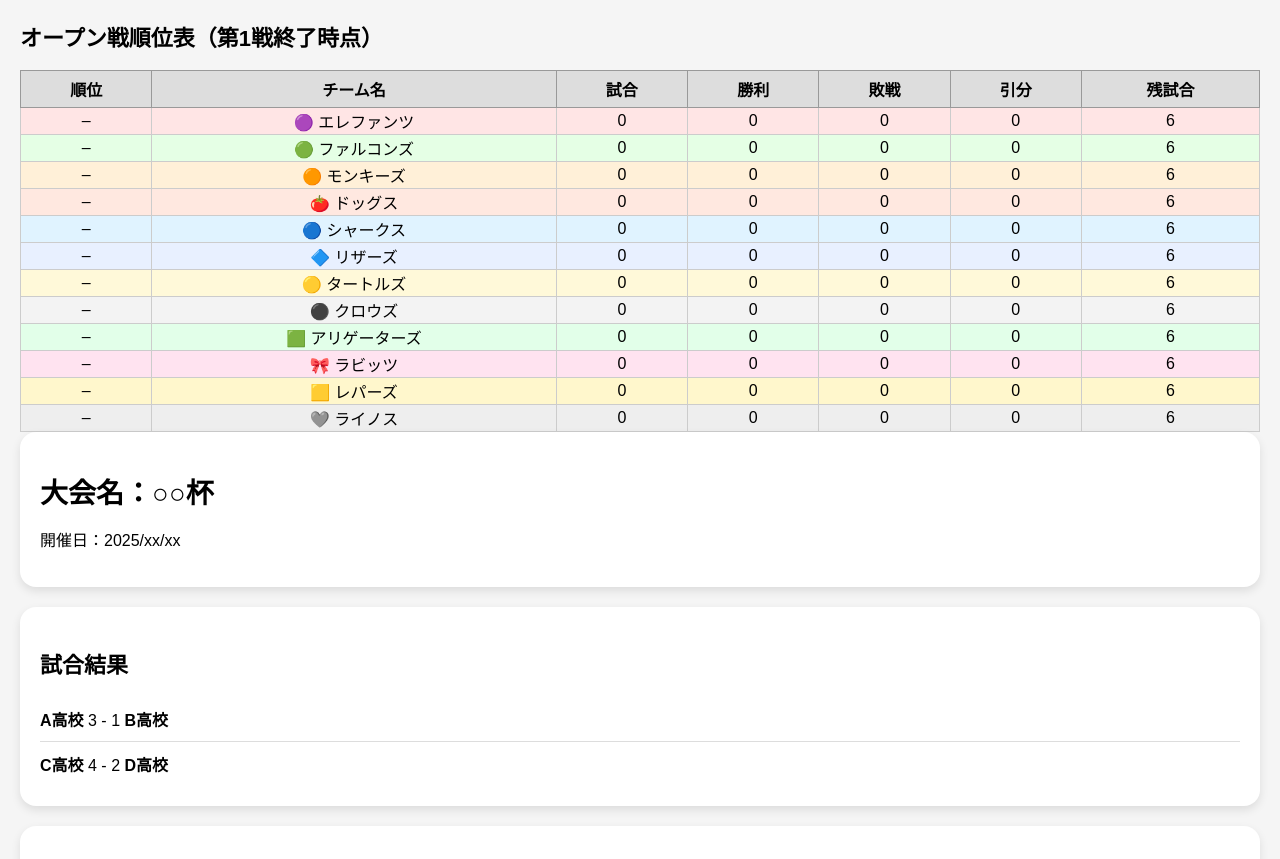
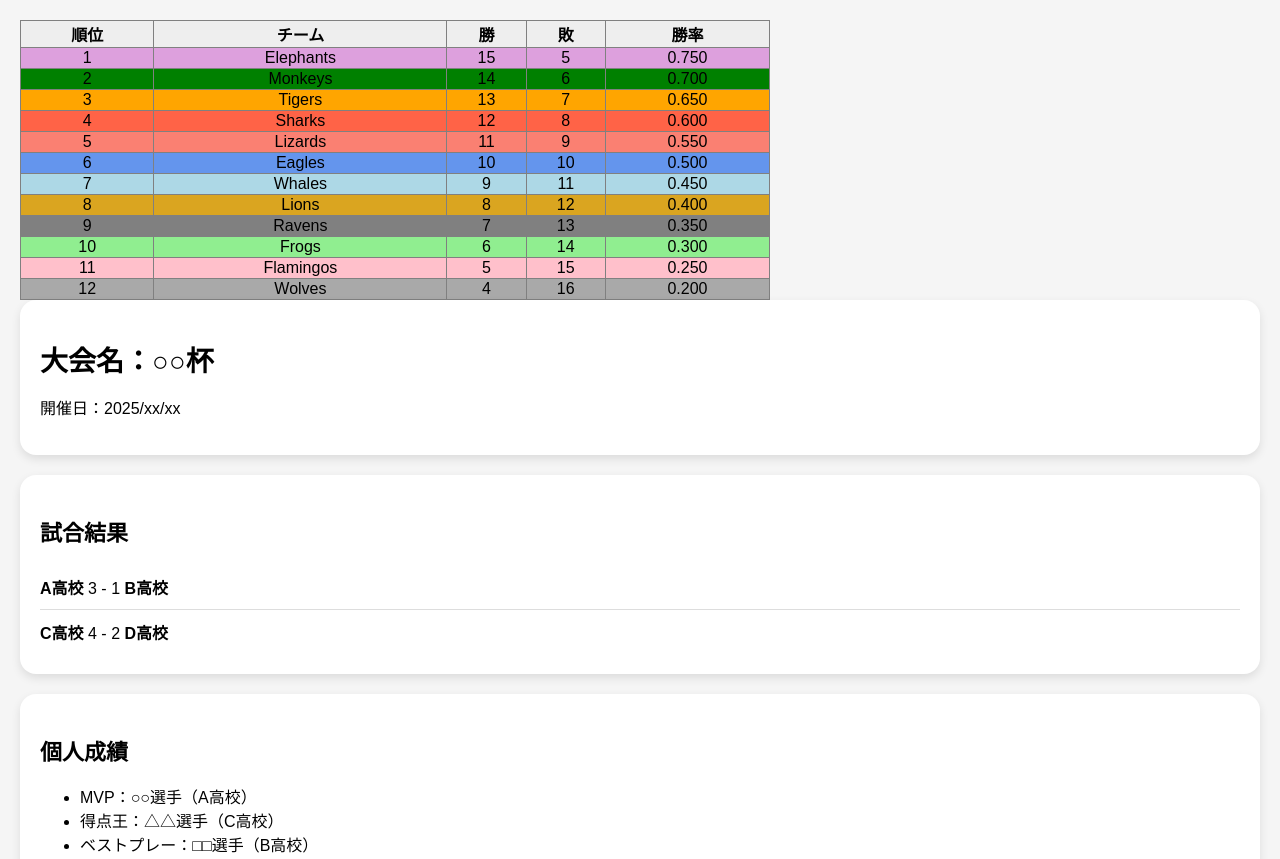
Before and after one commit to 153rd-dya/Dynamite_League_Result, a plain HTML site: page index.html in a window 1280 px wide. Shown: the top 859 px of the page. Drawn offline with Linux system fonts and the light colour scheme.

Commit message:
Update index.html

```diff
--- a/index.html
+++ b/index.html
@@ -1,140 +1,80 @@
-<h2>オープン戦順位表（第1戦終了時点）</h2>
+<table id="ranking" border="1" style="border-collapse: collapse; width: 750px; text-align:center;">
+  <thead>
+    <tr style="background:#eee;">
+      <th onclick="sortTable(0)">順位</th>
+      <th onclick="sortTable(1)">チーム</th>
+      <th onclick="sortTable(2)">勝</th>
+      <th onclick="sortTable(3)">敗</th>
+      <th onclick="sortTable(4)">勝率</th>
+    </tr>
+  </thead>
 
-<div style="overflow-x:auto;">
-<table style="border-collapse:collapse; width:100%; min-width:600px; text-align:center;">
-  <tr style="background-color:#ddd;">
-    <th style="padding:6px; border:1px solid #999;">順位</th>
-    <th style="padding:6px; border:1px solid #999;">チーム名</th>
-    <th style="padding:6px; border:1px solid #999;">試合</th>
-    <th style="padding:6px; border:1px solid #999;">勝利</th>
-    <th style="padding:6px; border:1px solid #999;">敗戦</th>
-    <th style="padding:6px; border:1px solid #999;">引分</th>
-    <th style="padding:6px; border:1px solid #999;">残試合</th>
-  </tr>
+  <tbody>
+    <tr style="background-color: plum;"><td>1</td><td>Elephants</td><td>15</td><td>5</td><td>0.750</td></tr>
+    <tr style="background-color: green;"><td>2</td><td>Monkeys</td><td>14</td><td>6</td><td>0.700</td></tr>
+    <tr style="background-color: orange;"><td>3</td><td>Tigers</td><td>13</td><td>7</td><td>0.650</td></tr>
 
-  <tr style="background-color:#ffe5e5;">
-    <td style="border:1px solid #ccc;">–</td>
-    <td style="border:1px solid #ccc;">🟣 エレファンツ</td>
-    <td style="border:1px solid #ccc;">0</td>
-    <td style="border:1px solid #ccc;">0</td>
-    <td style="border:1px solid #ccc;">0</td>
-    <td style="border:1px solid #ccc;">0</td>
-    <td style="border:1px solid #ccc;">6</td>
-  </tr>
+    <!-- Sharks と Lizards の色をしっかり差別化 -->
+    <tr style="background-color: tomato;"><td>4</td><td>Sharks</td><td>12</td><td>8</td><td>0.600</td></tr>
+    <tr style="background-color: salmon;"><td>5</td><td>Lizards</td><td>11</td><td>9</td><td>0.550</td></tr>
 
-  <tr style="background-color:#e5ffe5;">
-    <td style="border:1px solid #ccc;">–</td>
-    <td style="border:1px solid #ccc;">🟢 ファルコンズ</td>
-    <td style="border:1px solid #ccc;">0</td>
-    <td style="border:1px solid #ccc;">0</td>
-    <td style="border:1px solid #ccc;">0</td>
-    <td style="border:1px solid #ccc;">0</td>
-    <td style="border:1px solid #ccc;">6</td>
-  </tr>
+    <tr style="background-color: cornflowerblue;"><td>6</td><td>Eagles</td><td>10</td><td>10</td><td>0.500</td></tr>
+    <tr style="background-color: lightblue;"><td>7</td><td>Whales</td><td>9</td><td>11</td><td>0.450</td></tr>
+    <tr style="background-color: goldenrod;"><td>8</td><td>Lions</td><td>8</td><td>12</td><td>0.400</td></tr>
+    <tr style="background-color: gray;"><td>9</td><td>Ravens</td><td>7</td><td>13</td><td>0.350</td></tr>
+    <tr style="background-color: lightgreen;"><td>10</td><td>Frogs</td><td>6</td><td>14</td><td>0.300</td></tr>
+    <tr style="background-color: pink;"><td>11</td><td>Flamingos</td><td>5</td><td>15</td><td>0.250</td></tr>
+    <tr style="background-color: darkgray;"><td>12</td><td>Wolves</td><td>4</td><td>16</td><td>0.200</td></tr>
+  </tbody>
+</table>
 
-  <tr style="background-color:#fff0d8;">
-    <td style="border:1px solid #ccc;">–</td>
-    <td style="border:1px solid #ccc;">🟠 モンキーズ</td>
-    <td style="border:1px solid #ccc;">0</td>
-    <td style="border:1px solid #ccc;">0</td>
-    <td style="border:1px solid #ccc;">0</td>
-    <td style="border:1px solid #ccc;">0</td>
-    <td style="border:1px solid #ccc;">6</td>
-  </tr>
+<script>
+function sortTable(n) {
+  const table = document.getElementById("ranking");
+  let switching = true;
+  let dir = "asc";
 
-  <tr style="background-color:#ffe8e0;">
-    <td style="border:1px solid #ccc;">–</td>
-    <td style="border:1px solid #ccc;">🍅 ドッグス</td>
-    <td style="border:1px solid #ccc;">0</td>
-    <td style="border:1px solid #ccc;">0</td>
-    <td style="border:1px solid #ccc;">0</td>
-    <td style="border:1px solid #ccc;">0</td>
-    <td style="border:1px solid #ccc;">6</td>
-  </tr>
+  while (switching) {
+    switching = false;
+    const rows = table.rows;
 
-  <tr style="background-color:#e0f3ff;">
-    <td style="border:1px solid #ccc;">–</td>
-    <td style="border:1px solid #ccc;">🔵 シャークス</td>
-    <td style="border:1px solid #ccc;">0</td>
-    <td style="border:1px solid #ccc;">0</td>
-    <td style="border:1px solid #ccc;">0</td>
-    <td style="border:1px solid #ccc;">0</td>
-    <td style="border:1px solid #ccc;">6</td>
-  </tr>
+    for (let i = 1; i < rows.length - 1; i++) {
+      let shouldSwitch = false;
 
-  <tr style="background-color:#e8f0ff;">
-    <td style="border:1px solid #ccc;">–</td>
-    <td style="border:1px solid #ccc;">🔷 リザーズ</td>
-    <td style="border:1px solid #ccc;">0</td>
-    <td style="border:1px solid #ccc;">0</td>
-    <td style="border:1px solid #ccc;">0</td>
-    <td style="border:1px solid #ccc;">0</td>
-    <td style="border:1px solid #ccc;">6</td>
-  </tr>
+      const x = rows[i].getElementsByTagName("TD")[n];
+      const y = rows[i + 1].getElementsByTagName("TD")[n];
 
-  <tr style="background-color:#fff9d9;">
-    <td style="border:1px solid #ccc;">–</td>
-    <td style="border:1px solid #ccc;">🟡 タートルズ</td>
-    <td style="border:1px solid #ccc;">0</td>
-    <td style="border:1px solid #ccc;">0</td>
-    <td style="border:1px solid #ccc;">0</td>
-    <td style="border:1px solid #ccc;">0</td>
-    <td style="border:1px solid #ccc;">6</td>
-  </tr>
+      let xVal = x.innerText.trim();
+      let yVal = y.innerText.trim();
 
-  <tr style="background-color:#f3f3f3;">
-    <td style="border:1px solid #ccc;">–</td>
-    <td style="border:1px solid #ccc;">⚫ クロウズ</td>
-    <td style="border:1px solid #ccc;">0</td>
-    <td style="border:1px solid #ccc;">0</td>
-    <td style="border:1px solid #ccc;">0</td>
-    <td style="border:1px solid #ccc;">0</td>
-    <td style="border:1px solid #ccc;">6</td>
-  </tr>
+      // 数字は数値比較
+      if (!isNaN(xVal) && !isNaN(yVal)) {
+        xVal = Number(xVal);
+        yVal = Number(yVal);
+      }
 
-  <tr style="background-color:#e2ffe9;">
-    <td style="border:1px solid #ccc;">–</td>
-    <td style="border:1px solid #ccc;">🟩 アリゲーターズ</td>
-    <td style="border:1px solid #ccc;">0</td>
-    <td style="border:1px solid #ccc;">0</td>
-    <td style="border:1px solid #ccc;">0</td>
-    <td style="border:1px solid #ccc;">0</td>
-    <td style="border:1px solid #ccc;">6</td>
-  </tr>
+      if (dir === "asc" && xVal > yVal) {
+        shouldSwitch = true;
+        break;
+      }
+      if (dir === "desc" && xVal < yVal) {
+        shouldSwitch = true;
+        break;
+      }
+    }
 
-  <tr style="background-color:#ffe3f0;">
-    <td style="border:1px solid #ccc;">–</td>
-    <td style="border:1px solid #ccc;">🎀 ラビッツ</td>
-    <td style="border:1px solid #ccc;">0</td>
-    <td style="border:1px solid #ccc;">0</td>
-    <td style="border:1px solid #ccc;">0</td>
-    <td style="border:1px solid #ccc;">0</td>
-    <td style="border:1px solid #ccc;">6</td>
-  </tr>
-
-  <tr style="background-color:#fff7cc;">
-    <td style="border:1px solid #ccc;">–</td>
-    <td style="border:1px solid #ccc;">🟨 レパーズ</td>
-    <td style="border:1px solid #ccc;">0</td>
-    <td style="border:1px solid #ccc;">0</td>
-    <td style="border:1px solid #ccc;">0</td>
-    <td style="border:1px solid #ccc;">0</td>
-    <td style="border:1px solid #ccc;">6</td>
-  </tr>
-
-  <tr style="background-color:#eeeeee;">
-    <td style="border:1px solid #ccc;">–</td>
-    <td style="border:1px solid #ccc;">🩶 ライノス</td>
-    <td style="border:1px solid #ccc;">0</td>
-    <td style="border:1px solid #ccc;">0</td>
-    <td style="border:1px solid #ccc;">0</td>
-    <td style="border:1px solid #ccc;">0</td>
-    <td style="border:1px solid #ccc;">6</td>
-  </tr>
-</table>
-</div>
-
-
+    if (shouldSwitch) {
+      rows[i].parentNode.insertBefore(rows[i + 1], rows[i]);
+      switching = true;
+    } else {
+      if (dir === "asc") {
+        dir = "desc";
+        switching = true;
+      }
+    }
+  }
+}
+</script>
 
 
 
```
